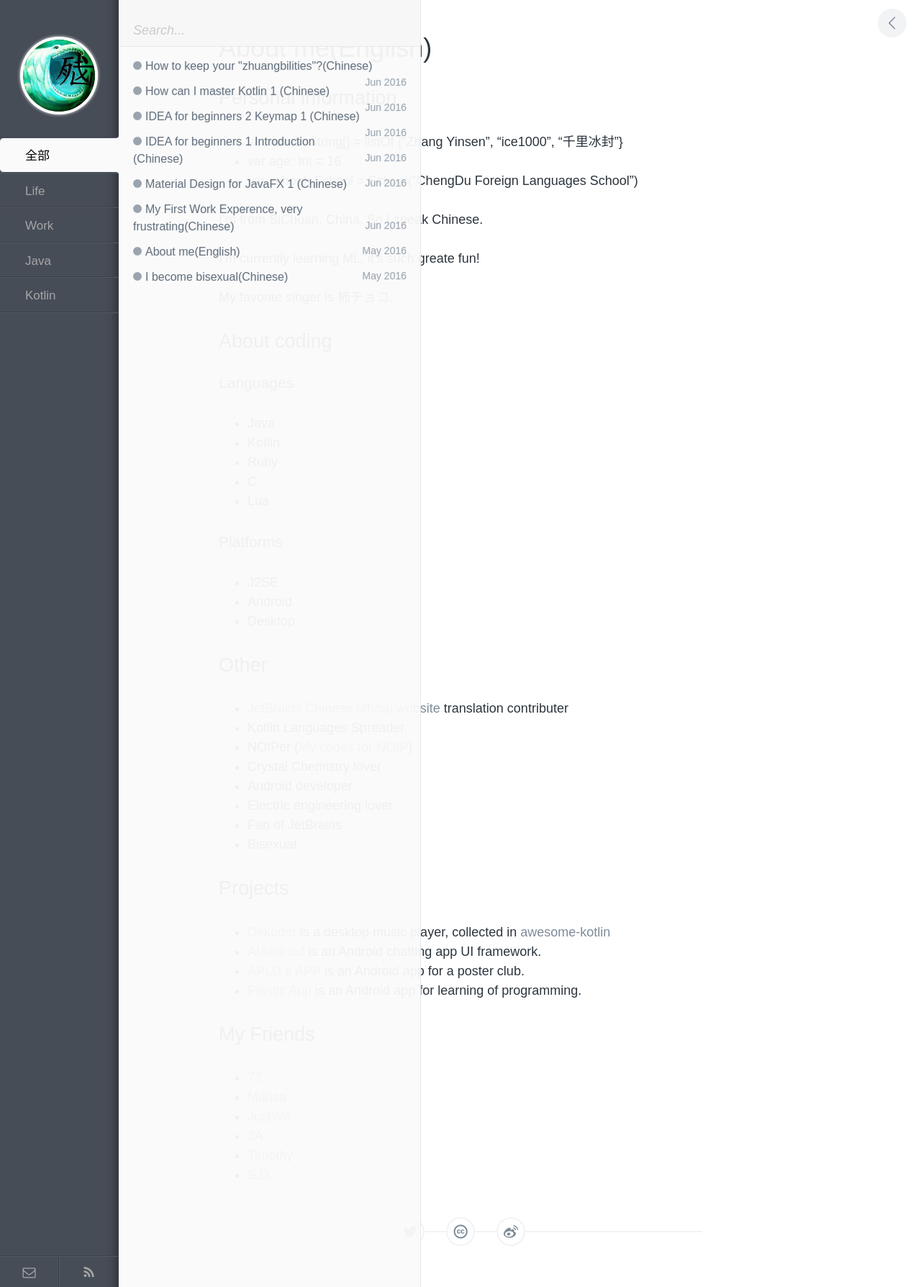
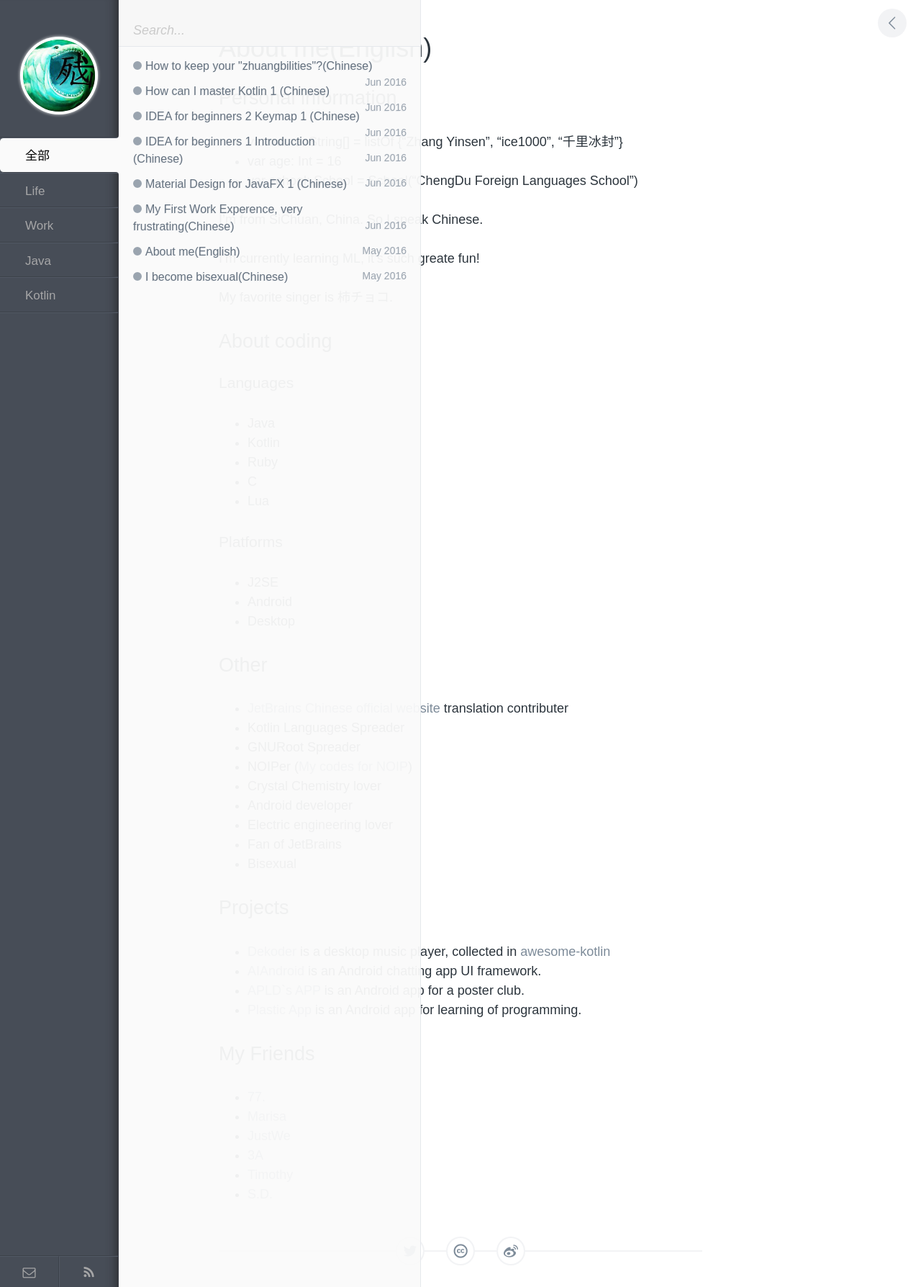
Before and after one commit to kangkangkang/ice1000.github.io, a Jekyll site: the page built from _posts/Life/2016-5-25-WhoAmI.md, in a window 1280 px wide. Shown: the whole page at 72% size. Built offline with Jekyll 4.4.1, drawn with Linux system fonts in a browser that asks for light colours.

Commit message:
最近玩上了GNURoot

```diff
--- a/_posts/Life/2016-5-25-WhoAmI.md
+++ b/_posts/Life/2016-5-25-WhoAmI.md
@@ -35,6 +35,7 @@ My favorite singer is 柿チョコ.
 ## Other
 + [JetBrains Chinese official website](http://www.jetbrains.com.cn) translation contributer
 + Kotlin Languages Spreader
++ GNURoot Spreader
 + NOIPer ([My codes for NOIP](https://github.com/ice1000/OI-codes))
 + Crystal Chemistry lover
 + Android developer
```
